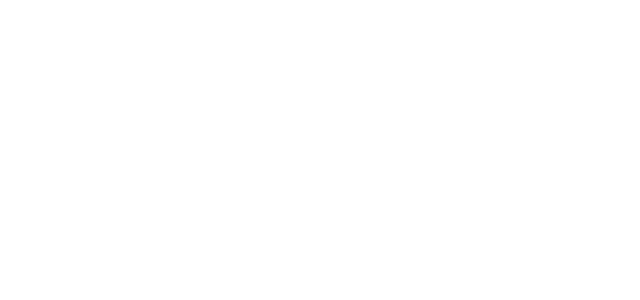
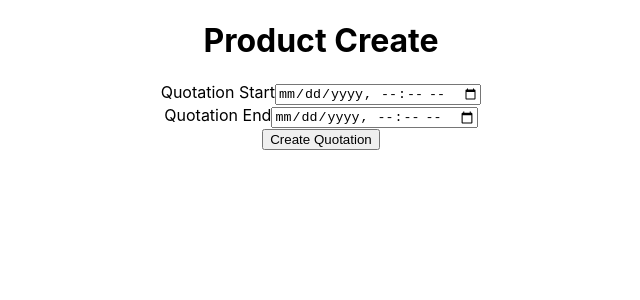
Before and after one commit to GabrielRoger07/Bakery-Quotation, a React (Create React App) app in the folder frontend/: page /create-quotation in a window 1280 px wide. Before the commit this address had no page. Shown: the top 300 px of the page, without its empty margins (319-959 px from the left). Built offline with nearby package versions, Linux system fonts and the light colour scheme.

Commit message:
Create quotation page created

```diff
--- a/frontend/src/App.js
+++ b/frontend/src/App.js
@@ -8,6 +8,7 @@ import ProductList from './pages/list/ProductList';
 import SupplierCreate from './pages/create/SupplierCreate';
 import ProductCreate from './pages/create/ProductCreate';
 import QuotationList from './pages/list/QuotationList';
+import QuotationCreate from './pages/create/QuotationCreate';
 
 function App() {
   return (
@@ -18,6 +19,7 @@ function App() {
           <Route path= "/register" element={<CompanyCreate />}></Route>
           <Route path= "/create-supplier" element={<SupplierCreate />}></Route>
           <Route path= "/create-product" element={<ProductCreate />}></Route>
+          <Route path= "/create-quotation" element={<QuotationCreate />}></Route>
           <Route path= "/suppliers" element={<SupplierList />}></Route>
           <Route path= "/products" element={<ProductList />}></Route>
           <Route path= "/quotations" element={<QuotationList />}></Route>
--- /dev/null
+++ b/frontend/src/pages/create/QuotationCreate.jsx
@@ -0,0 +1,71 @@
+import { useState } from 'react'
+import Input from '../../components/Input'
+import Alert from '../../components/Alert'
+import Button from '../../components/Button'
+import useFetch from '../../hooks/useFetch'
+import { useNavigate } from 'react-router-dom'
+import { jwtDecode } from 'jwt-decode'
+import Cookies from 'js-cookie'
+
+const QuotationCreate = () => {
+
+    const [quotationStart, setQuotationStart] = useState("")
+    const [quotationEnd, setQuotationEnd] = useState("")
+    const [error, setError] = useState("")
+    const [success, setSuccess] = useState("")
+
+    const { request, loading, errors } = useFetch("http://localhost:8080/api/v1")
+    const navigate = useNavigate();
+
+    const handleQuotationCreate = async(e) => {
+        e.preventDefault()
+
+        if(!quotationStart || !quotationEnd){
+            setError("All the fields are required")
+            setSuccess("")
+            return;
+        }
+
+        setError("")
+
+        const token = Cookies.get("token")
+        const decoded = jwtDecode(token)
+        const cnpj = decoded.companyCnpj;
+
+        // chamar a api
+        const quotation = {
+
+            quotationStart,
+            quotationEnd,
+            companyCnpj: cnpj
+        }
+
+        console.log("valor em quotation: " + quotation)
+
+        const res = await request("POST", "/quotations", quotation)
+
+        if(res.ok){
+            setSuccess("Quotation created successfully!")
+            setError("")
+            setTimeout(() => navigate("/quotations"), 1000)
+        }else{
+            setSuccess("")
+            setError(res.data?.message)
+        }
+    }
+
+    return (
+        <div className="quotation-create-container">
+        <h1>Product Create</h1>
+            <form onSubmit={handleQuotationCreate}>
+                <Input label="Quotation Start" type="datetime-local" name="quotationStart" value={quotationStart} onChange={(e) => setQuotationStart(e.target.value)} placeholder="Enter Quotation Start"/>
+                <Input label="Quotation End" type="datetime-local" name="quotationEnd" value={quotationEnd} onChange={(e) => setQuotationEnd(e.target.value)} placeholder="Enter Quotation End"/>
+                <Alert message={error} />
+                {success && <div className="success">{success}</div>}
+                <Button type="submit">Create Quotation</Button>
+            </form>
+        </div>
+    )
+}
+
+export default QuotationCreate
```
